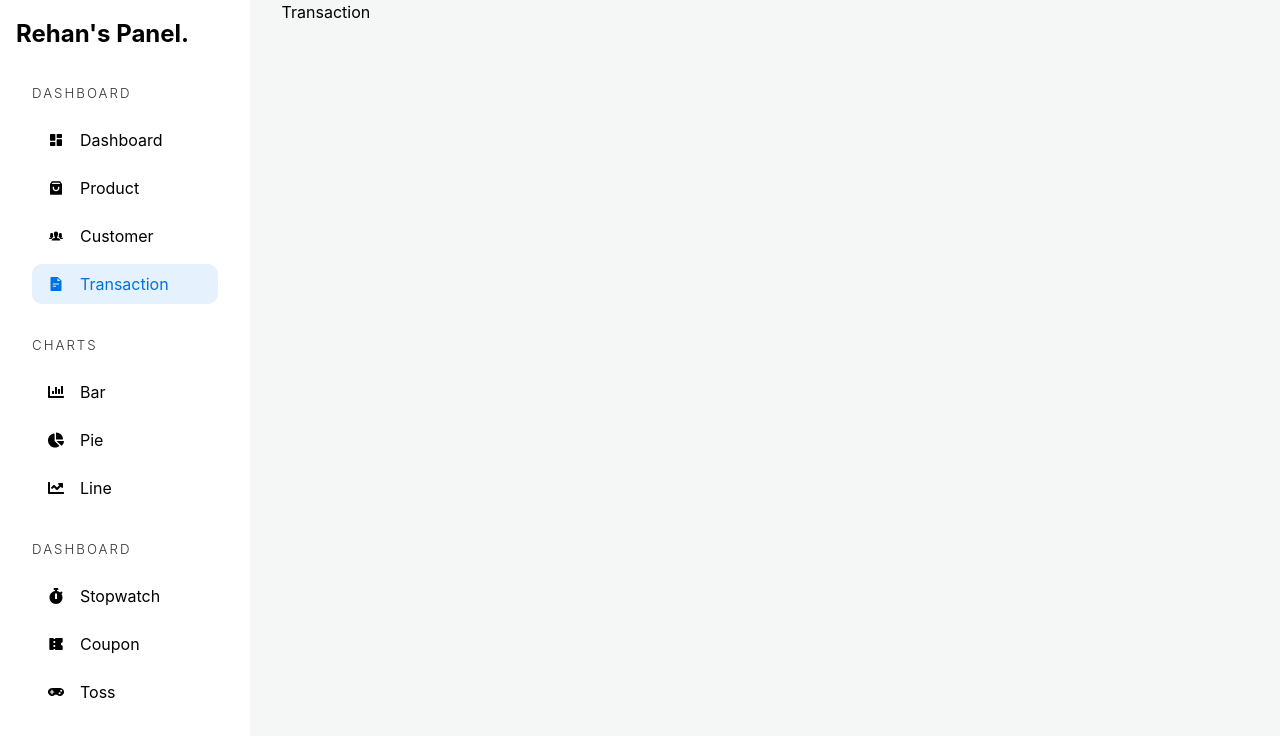
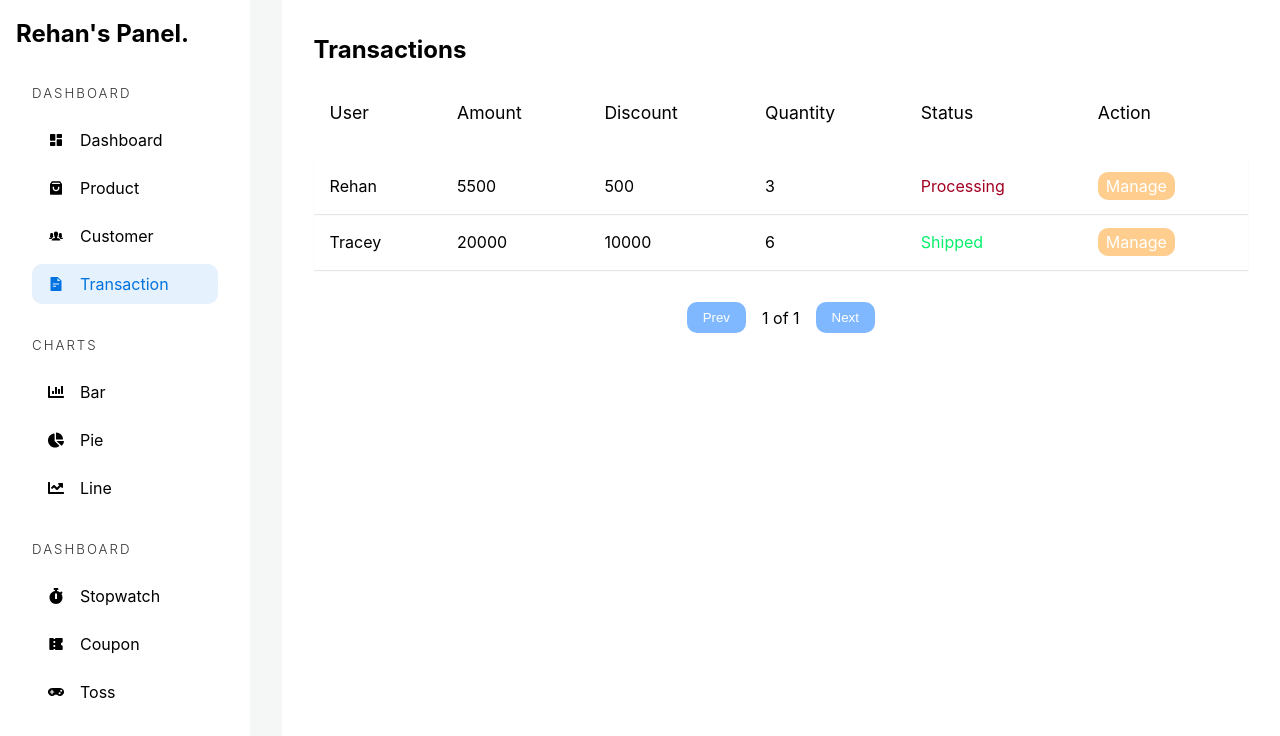
Before and after one commit to abrehan2/React-Dashboard, a React (Vite) app: page /admin/transaction in a window 1280 px wide. Shown: the top 736 px of the page. Built offline with nearby package versions, Linux system fonts and the light colour scheme.

Commit message:
BREAKING CHANGE: COMPLETED THE BASIC PAGES

```diff
--- a/src/components/TableHOC.tsx
+++ b/src/components/TableHOC.tsx
@@ -24,8 +24,19 @@ function TableHOC<T extends object>(
       },
     };
 
-    const { getTableProps, getTableBodyProps, headerGroups, page, prepareRow } =
-      useTable(options, useSortBy, usePagination);
+    const {
+      getTableProps,
+      getTableBodyProps,
+      headerGroups,
+      page,
+      prepareRow,
+      nextPage,
+      previousPage,
+      canNextPage,
+      canPreviousPage,
+      pageCount,
+      state: { pageIndex },
+    } = useTable(options, useSortBy, usePagination);
 
     return (
       <>
@@ -60,6 +71,18 @@ function TableHOC<T extends object>(
               })}
             </tbody>
           </table>
+
+          {showPagination && (
+            <div className="tablePagination">
+              <button disabled={!canPreviousPage} onClick={previousPage}>
+                Prev
+              </button>
+              <span>{`${pageIndex + 1} of ${pageCount}`}</span>
+              <button disabled={!canNextPage} onClick={nextPage}>
+                Next
+              </button>
+            </div>
+          )}
         </div>
       </>
     );
--- a/src/pages/Customers.tsx
+++ b/src/pages/Customers.tsx
@@ -1,16 +1,96 @@
 // IMPORTS -
-import Sidebar from '../components/Sidebar';
+import { ReactElement, useCallback, useState } from "react";
+import Sidebar from "../components/Sidebar";
+import { Column } from "react-table";
+import TableHOC from "../components/TableHOC";
+import { FaTrash } from "react-icons/fa";
+
+// INTERFACE -
+interface DataType {
+  avatar: ReactElement;
+  name: string;
+  gender: string;
+  email: string;
+  role: string;
+  action: ReactElement;
+}
+
+// COLUMNS -
+const columns: Column<DataType>[] = [
+  {
+    Header: "Avatar",
+    accessor: "avatar",
+  },
+
+  {
+    Header: "Name",
+    accessor: "name",
+  },
+
+  {
+    Header: "Email",
+    accessor: "email",
+  },
+
+  {
+    Header: "Gender",
+    accessor: "gender",
+  },
+
+  {
+    Header: "Role",
+    accessor: "role",
+  },
+
+  {
+    Header: "Action",
+    accessor: "action",
+  },
+];
+
+// DATA -
+const img = "https://randomuser.me/api/portraits/women/54.jpg";
+
+const arr: DataType[] = [
+  {
+    avatar: (
+      <img
+        style={{
+          borderRadius: "50%",
+        }}
+        src={img}
+        alt="Shoes"
+      />
+    ),
+    name: "Ash Stones",
+    email: "ash@mail.com",
+    gender: "female",
+    role: "user",
+    action: (
+      <button>
+        <FaTrash />
+      </button>
+    ),
+  },
+];
 
 const Customers = () => {
+  const [data] = useState<DataType[]>(arr);
+
+  // TABLEHOC IS RETURNING A FUNCTION, SO WE USED USECALLBACK HOOK TAKAY BAAR BAAR CALL NA HO FUNCTION -
+  const Table = useCallback(
+    TableHOC<DataType>(columns, data, "productBox", "Customers", 3, true),
+    []
+  );
+
   return (
     <>
       <div className="adminContainer">
-       {/* -sidebar and main will come here */}
         <Sidebar />
-       <main>Customer</main>
+        <main>{Table()}</main>
       </div>
     </>
   );
-}
+};
 
 export default Customers;
--- a/src/pages/Products.tsx
+++ b/src/pages/Products.tsx
@@ -126,7 +126,7 @@ const Products = () => {
 
   // TABLEHOC IS RETURNING A FUNCTION, SO WE USED USECALLBACK HOOK TAKAY BAAR BAAR CALL NA HO FUNCTION -
   const Table = useCallback(
-    TableHOC<DataType>(columns, data, "productBox", "Products", 2),
+    TableHOC<DataType>(columns, data, "productBox", "Products", 3, true),
     []
   );
 
--- a/src/pages/Transaction.tsx
+++ b/src/pages/Transaction.tsx
@@ -1,13 +1,88 @@
 // IMPORTS -
+import { ReactElement, useCallback, useState } from "react";
 import Sidebar from "../components/Sidebar";
+import { Column } from "react-table";
+import TableHOC from "../components/TableHOC";
+import { Link } from "react-router-dom";
+
+// INTERFACE -
+interface DataType {
+  user: string;
+  amount: number;
+  discount: number;
+  quantity: number;
+  status: ReactElement;
+  action: ReactElement;
+}
+
+// COLUMNS -
+const columns: Column<DataType>[] = [
+  {
+    Header: "User",
+    accessor: "user",
+  },
+
+  {
+    Header: "Amount",
+    accessor: "amount",
+  },
+
+  {
+    Header: "Discount",
+    accessor: "discount",
+  },
+
+  {
+    Header: "Quantity",
+    accessor: "quantity",
+  },
+
+  {
+    Header: "Status",
+    accessor: "status",
+  },
+
+  {
+    Header: "Action",
+    accessor: "action",
+  },
+];
+
+// DATA -
+const arr: DataType[] = [
+  {
+    user: "Rehan",
+    amount: 5500,
+    discount: 500,
+    quantity: 3,
+    status: <span className="red">Processing</span>,
+    action: <Link to="/admin/transaction/Rehan">Manage</Link>,
+  },
+  {
+    user: "Tracey",
+    amount: 20000,
+    discount: 10000,
+    status: <span className="green">Shipped</span>,
+    quantity: 6,
+    action: <Link to="/admin/transaction/Tracey">Manage</Link>,
+  },
+];
 
 const Transaction = () => {
+  const [data] = useState<DataType[]>(arr);
+
+  // TABLEHOC IS RETURNING A FUNCTION, SO WE USED USECALLBACK HOOK TAKAY BAAR BAAR CALL NA HO FUNCTION -
+  const Table = useCallback(
+    TableHOC<DataType>(columns, data, "productBox", "Transactions", 3, true),
+    []
+  );
+
   return (
     <>
       <div className="adminContainer">
         {/* -sidebar and main will come here */}
         <Sidebar />
-        <main>Transaction</main>
+        <main>{Table()}</main>
       </div>
     </>
   );
--- a/src/styles/app.scss
+++ b/src/styles/app.scss
@@ -130,3 +130,25 @@ a {
     }
   }
 }
+
+.tablePagination {
+  @include flex;
+  padding: 2rem;
+  > button {
+    padding: 0.5rem 1rem;
+    border: none;
+    outline: none;
+    border-radius: 10px;
+    cursor: pointer;
+    background-color: $blue;
+    color: white;
+    &:hover {
+      opacity: 0.8;
+    }
+
+    &:disabled {
+      background-color: rgba(0, 115, 255, 0.5);
+      cursor: not-allowed;
+    }
+  }
+}
```
Lines whose indentation alone changed are shown as unchanged.
